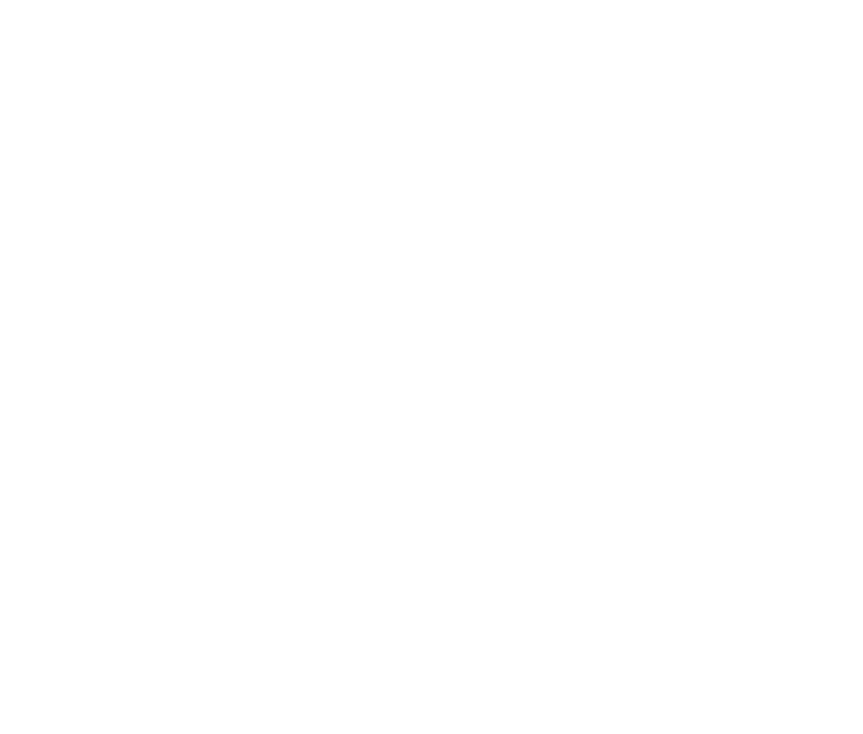
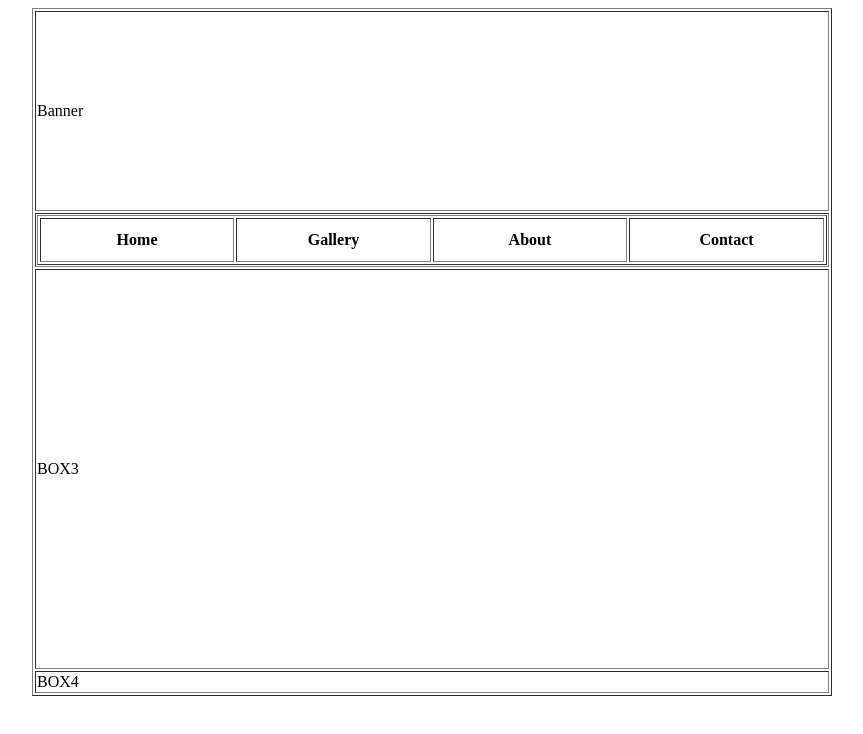
Before and after one commit to DulanjaliSenarathna/HTML-Tutorial-Sinhala, a plain HTML site: page index.html in a window 1280 px wide. Shown: the whole page, without its empty margins (208-1071 px from the left). Drawn offline with Linux system fonts and the light colour scheme.

Commit message:
Tutorial 2 done

```diff
--- a/index.html
+++ b/index.html
@@ -6,5 +6,32 @@
 </head>
 <body>
 
+   <table width="800" align="center" border="1">
+
+      <tr height="200">
+          <td>Banner</td>
+      </tr>
+      <tr height="50">
+          <td>
+              <table border="1" height="50" >
+                 <tr >
+                     <th width="200">Home</th>
+                     <th width="200">Gallery</th>
+                     <th width="200">About</th>
+                     <th width="200">Contact</th>
+                 </tr>
+
+              </table>
+          </td>
+      </tr>
+      <tr height="400">
+          <td>BOX3</td>
+      </tr>
+      <tr>
+          <td>BOX4</td>
+      </tr>
+
+   </table>
+
 </body>
 </html>
```
